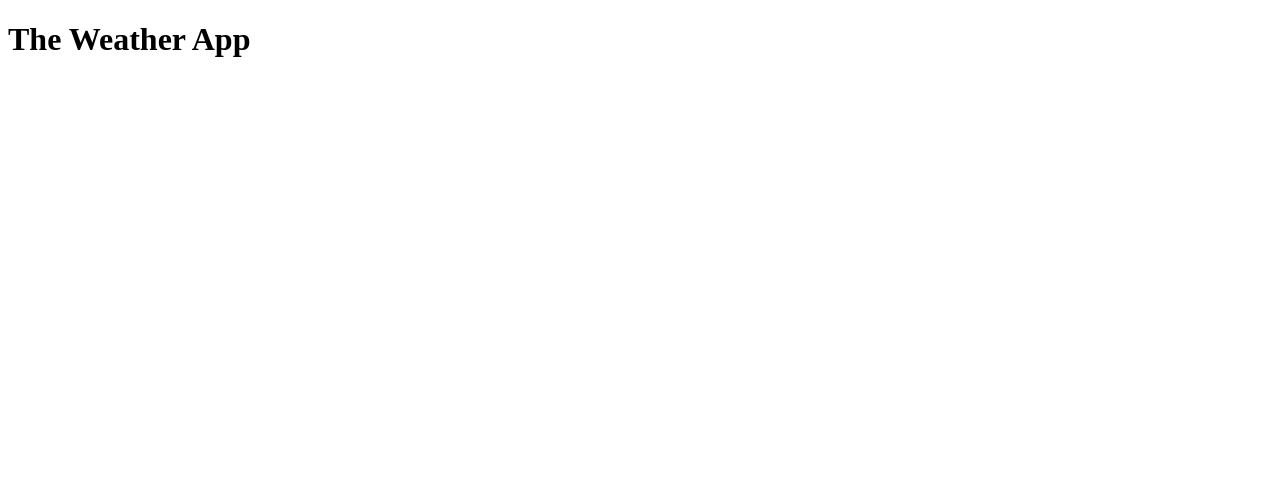
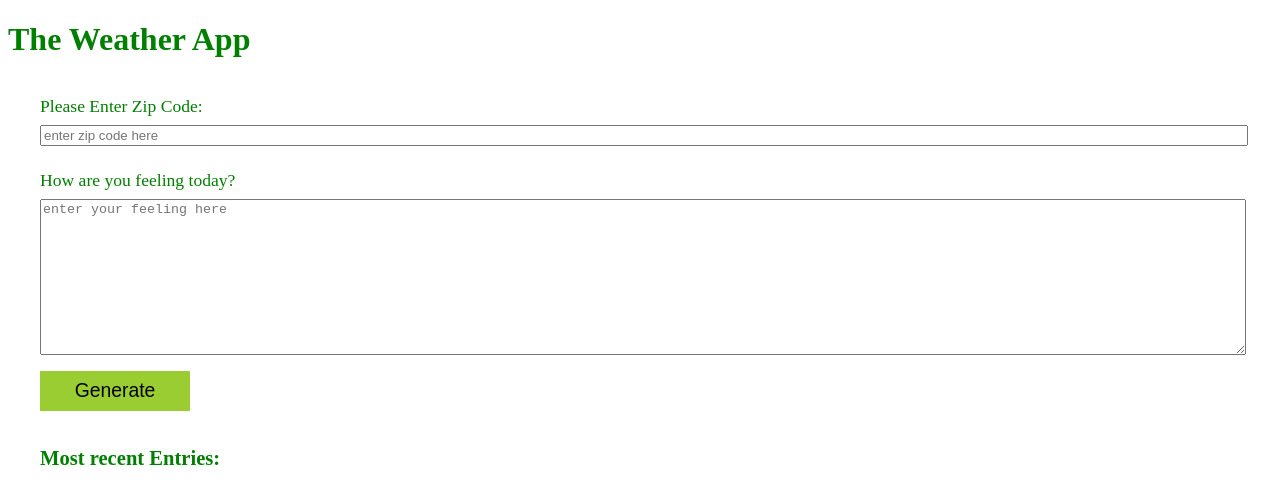
Before and after one commit to mMoukhtar/js-weather-app, a website: page website/index.html in a window 1280 px wide. Drawn offline with Linux system fonts and the light colour scheme.

Commit message:
style: Add initial site.css and styling
Add site.css for styling the webpages
Update the index.html and add weatherApp elements

```diff
--- a/website/css/site.css
+++ b/website/css/site.css
@@ -0,0 +1,38 @@
+body {
+  font-size: 16px;
+  color: green;
+}
+
+#main {
+  display: flex;
+  flex-direction: column;
+  justify-content: center;
+  align-items: left;
+  font-size: 1.1em;
+}
+.inputRow,
+#entryHolder {
+  margin: 0.5rem 2rem;
+}
+.inputRow label {
+  display: block;
+  margin: 0.5rem 0;
+}
+
+.inputRow input {
+  display: block;
+  width: 100%;
+}
+
+.inputRow textarea {
+  display: block;
+  width: 100%;
+}
+
+.inputRow button {
+  width: 150px;
+  height: 40px;
+  font-size: 1.1em;
+  background-color: yellowgreen;
+  border: 0px solid yellowgreen;
+}
--- a/website/index.html
+++ b/website/index.html
@@ -5,14 +5,33 @@
     <meta charset="UTF-8">
     <meta name="viewport" content="width=device-width, initial-scale=1.0">
     <title>The Weather App</title>
+    <link rel="stylesheet" href="css/site.css">
 </head>
 
 <body>
-    <header>
+    <header id="header">
         <h1>The Weather App</h1>
     </header>
-    <main></main>
-    <footer></footer>
+    <main id="main">
+        <div class="inputRow">
+            <label for="zip">Please Enter Zip Code:</label>
+            <input type="text" id="zip" placeholder="enter zip code here">
+        </div>
+        <div class="inputRow">
+            <label for="feeling">How are you feeling today?</label>
+            <textarea id="feeling" cols="50" rows="10" placeholder="enter your feeling here"></textarea>
+        </div>
+        <div class="inputRow">
+            <button id="generate">Generate</button>
+        </div>
+        <div id="entryHolder">
+            <h3>Most recent Entries:</h3>
+            <div id="date"></div>
+            <div id="temp"></div>
+            <div id="content"></div>
+        </div>
+    </main>
+    <footer id="footer"></footer>
 </body>
 
 </html>
```
